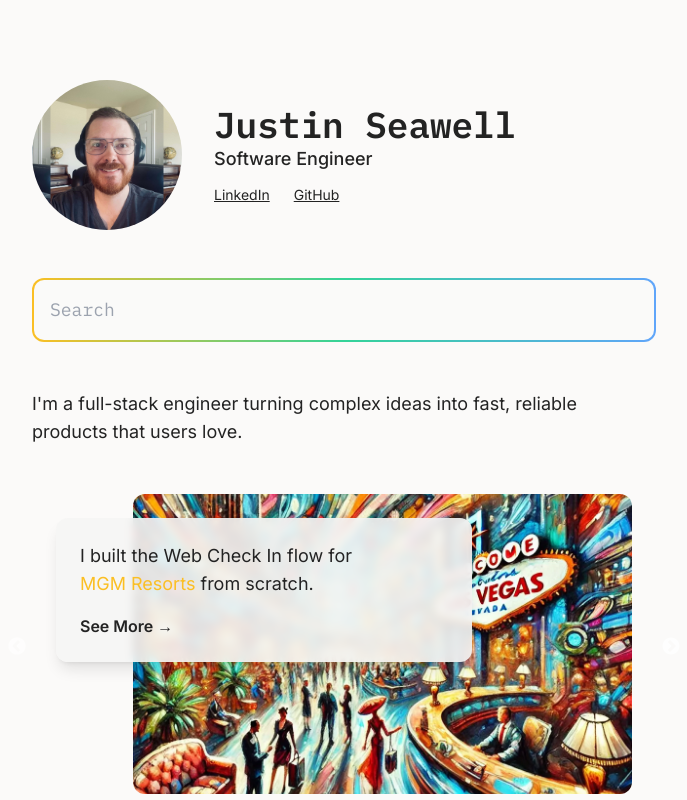
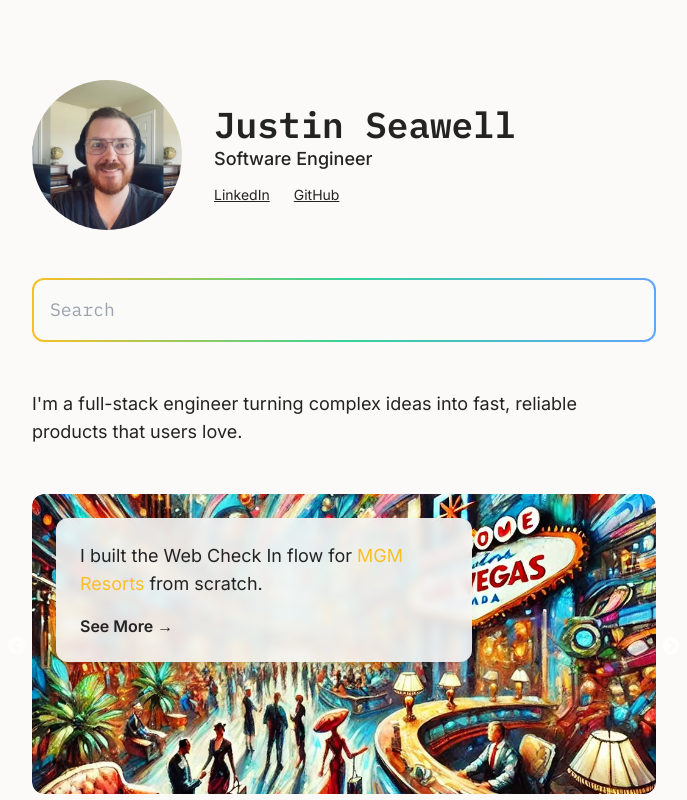
Before and after one commit to jpseawell/personal-site, a Next.js app: page / in a window 1280 px wide. Shown: the top 800 px of the page, without its empty margins (296-983 px from the left). Built offline with nearby package versions, Linux system fonts and the light colour scheme.

Commit message:
feat: add trips article

```diff
--- a/components/showcaseTile.tsx
+++ b/components/showcaseTile.tsx
@@ -17,7 +17,7 @@ const ShowcaseTile = ({
 }: ShowcaseTileProps) => {
   return (
     <div className="relative w-full aspect-[3/1] md:aspect-[4/1] min-h-[240px] md:min-h-[300px] rounded-xl overflow-hidden">
-      <div className="absolute z-0 top-0 right-0 md:right-6 w-4/5 h-full">
+      <div className="z-0 h-full">
         <Image
           src={imageUrl}
           alt="Showcase background"
@@ -26,7 +26,7 @@ const ShowcaseTile = ({
           className="rounded-xl"
         />
       </div>
-      <div className="absolute z-10 top-4 md:top-6 left-1 md:left-6 w-2/3 bg-stone-100/90 backdrop-blur-sm p-6 rounded-xl shadow-lg animate-in fade-in slide-in-from-top-4 duration-500 flex flex-col items-start">
+      <div className="absolute z-10 top-4 md:top-6 left-4 md:left-6 w-2/3 bg-stone-100/90 backdrop-blur-sm p-6 rounded-xl shadow-lg animate-in fade-in slide-in-from-top-4 duration-500 flex flex-col items-start">
         <div className="text-md md:text-lg">{children}</div>
         <Link href={link} className="font-semibold mt-4 inline-block text-base">
           See More &rarr;
--- a/data/articles/check-in.ts
+++ b/data/articles/check-in.ts
@@ -11,53 +11,43 @@ export const checkIn: Article = {
   },
   content: `
   # Building _MGM_'s Web Check-In Flow
+*Lead Front-End Engineer · React, TypeScript, Next.js*
 
-  *Lead Front-End Engineer · React 18, TypeScript, Next.js*
+## Project Snapshot
+The Web Check-In flow (aka *WCI*) is a Next.js web app built on the MGM Web Platform. It’s a micro-front-end rendered inside the MGM shell, which supplies the standard header and footer.
 
-  ## What is it?
-  The Web Check-In flow (aka *WCI*) is a Next.js web app built on the MGM Web Platform. It's a Micro Front-end
-  application where the content is rendered as part of the page within the MGM Shell app that displays the standard header/footer.
+## The Pain We Solved
+Lobby lines at a large hotel aren’t fun. As part of the *Front Desk of the Future* effort, I built a web flow that lets guests check in from the comfort of their browser.
 
-  ## Why did you build it?
-  Lobby lines at a large hotel aren't fun. As part of the *Front-desk of the Future* effort, I developed a
-  web flow that enables guests to check in to their room from the comfort of their web browser.
+## Under the Hood
+The Web Check-In Flow is a sequence of pages that guide guests through the entire process.
 
-  ## How is it built?
-  The Web Check In Flow consists of a series of web pages that the guest navigates through in order
-  to complete checkin.
+### Five-Step Guest Journey
+1. Start page (reservation lookup)
+2. Room add-ons and upgrades
+3. Identity verification
+4. Payment validation
+5. Review & check-in
 
-  #### The flow is as follows:
-  1. Start page (reservation lookup)
-  2. Room Add-ons and upgrades
-  3. Identitiy Verification
-  4. Payment validation
-  5. Review & Check-in
+### Implementation Highlights
+- An app-state context tracks each guest’s progress.
+- Every page fires one GraphQL query for data.
+- If a guest abandons the flow, they start over.
+- Guests are redirected to a third-party ID-verification flow, then returned as verified users.
+- On check-in, reservation data hits the back end to switch the reservation to “checked-in.”
+- Non-sensitive data lives in session storage.
 
-  #### Implementation Details:
-  - There's an app state context that maintains information about the guest's check-in process.
-  - Each page fires one query to a GQL back-end for data retrieval.
-  - If the guest abandons the flow at any point, then they need to start over.
-  - The guest is redirected to a 3rd party ID verification web flow and then returned to the check-in flow authenticated as a verified user.
-  - Once the guest clicks the check in button, then their reservation data is submitted to the back-end to move the reservation to checked-in state.
-  - Non-sensitive data is stored to the browser session.
+## Roadblocks & Fixes
 
-  ## What challenges did you overcome during development?
-  The two biggest challenges were turn-around time, and a quirk of the micro front-end shell integration.
+### Racing the Clock
+An MVP had to ship in under three two-week sprints. One extra Saturday later, the pilot launched on time.
 
-  ### Quick Turn-Around
-  For various reasons, I needed to implement and release an MVP to begin the WCI pilot program in under three 2-week sprints.
-  This left little room for unexpected issues. I worked an extra Saturday and was able to deliver on time.
+### Taming the Full-Refresh Bug
+The inherited shell triggered a full page refresh on route changes, wiping app state. The bug appeared only in certain environments, but once identified, I refactored navigation to keep state intact.
 
-  ### The Page Refresh Issue
-  Long story short, I inherited a web app architecture that caused a full web page refresh on page change. This is a problem
-  because it was clearing the app state from page to page which means the app didn't know where the user was at in the flow.
+## Impact in the Wild
+The pilot property rolled out smoothly, and WCI is now live across all MGM properties. Adoption keeps climbing as more guests choose the hassle-free web check-in.
 
-  The kicker is that this only happened on certain environments, so I had no idea this would happen while I was on local dev env.
-  After a lot of headache, I was able to find a solution and move forward.
-
-  ## What were the results?
-
-  The results were great! We rolled out the check-in flow from the single pilot property to all MGM properties. The web check-in flow is still used today by many guests, and it's adoption is increasing.
 `,
   keywords: ["MGM", "Check-In"],
   links: [
--- a/data/articles/index.ts
+++ b/data/articles/index.ts
@@ -1,8 +1,8 @@
-import { camelToSlug } from "@/utils";
 import { about } from "./about";
 import { resume } from "./resume";
 import { checkIn } from "./check-in";
 import { LinkItem } from "@/types/link";
+import { trips } from "./trips";
 
 export interface Article {
   title: string;
@@ -22,6 +22,7 @@ const articles: { [key: string]: Article } = {
   about,
   resume,
   checkIn,
+  trips,
 };
 
 export const articlesBySlug: { [key: string]: Article } = Object.values(
--- /dev/null
+++ b/data/articles/trips.ts
@@ -0,0 +1,61 @@
+import { Article } from ".";
+
+export const trips: Article = {
+  slug: "trips",
+  title: "Building MGM Trips",
+  description:
+    "Need a high level overview of your next Vegas vacation? Look no further than the Trips web app.",
+  bannerImg: {
+    path: "/images/trips-web-opt.png",
+    alt: "Checking in to a Las Vegas hotel.",
+  },
+  content: `
+  # Building a Way for Guests to View Their Trips at _MGM Resorts_
+  *Lead Front-End Engineer · React, TypeScript, Next.js*
+
+  ## Project Snapshot
+  The Trips flow is a Next.js web app on the MGM Web Platform that fetches and displays a guest’s reservations and itineraries in a clean, mobile-friendly layout.
+
+  ## Why It Matters
+  Guests wanted one place to see every upcoming stay, dinner, and show. Our team built a unified view so they could plan, adjust, or just day-dream before arrival.
+
+  ## Under the Hood
+  ### Three-Step Journey
+  1. **Trips List** – cards showing upcoming and past trips
+  2. **Itinerary** – chronological view of all reservations for a trip, plus smart recommendations
+  3. **Details** – deep dive into a single reservation (room, dining, or show)
+
+  ### Implementation Highlights
+  - Requires MGM account auth to pull trip data
+  - Trips presented as cards, grouped by upcoming vs. past
+  - Itinerary data fetched on demand, so updates appear instantly
+  - Three reservation types (room, dining, show) handled by one polymorphic \`Reservation\` class
+
+  ## Roadblocks & Fixes
+  ### Taming Time Zones
+  Server (UTC), browser, and property zones all differed. Converting everything to the browser’s zone kept times intuitive while preserving accuracy.
+
+  ### One UI, Three Reservation Types
+  Instead of three separate UIs, a single \`Reservation\` class absorbed backend data and exposed common helpers, letting the front end stay DRY.
+
+  ## Results in the Wild
+  The feature rolled out smoothly and remains in use after multiple re-skins and migrations—proof the core architecture still holds up.
+  `,
+  keywords: ["MGM", "Trips", "MGM Resorts", "polymorphic", "timezones"],
+  links: [
+    {
+      href: "http://mgmresorts.com/",
+      label: "MGM Resorts",
+      openNewTab: true,
+    },
+  ],
+  tech: [
+    "React",
+    "Next JS",
+    "JavaScript",
+    "TypeScript",
+    "GQL",
+    "GraphQL",
+    "Micro Front-End",
+  ],
+};
--- a/pages/index.tsx
+++ b/pages/index.tsx
@@ -11,10 +11,8 @@ import { LinkItem } from "@/types/link";
 interface ShowcaseSliderItem {
   imageUrl: string;
   link: string;
-  title: string;
-  highlight: string;
+  content: string; // Use * to mark highlight
   highlightClass: string;
-  subtitle?: string;
 }
 
 interface HomePageProps {
@@ -31,10 +29,15 @@ export const getStaticProps = (() => {
     {
       imageUrl: "/images/vegas-check-in-opt.webp",
       link: "/check-in",
-      title: "I built the Web Check In flow for",
-      highlight: "MGM Resorts",
+      content: "I built the Web Check In flow for *MGM Resorts* from scratch.",
       highlightClass: "text-amber-400",
-      subtitle: "from scratch.",
+    },
+    {
+      imageUrl: "/images/trips-web-opt.png",
+      link: "/trips",
+      content:
+        "Building a way for guests to view their trips at *MGM Resorts*.",
+      highlightClass: "text-amber-400",
     },
   ];
 
@@ -58,18 +61,20 @@ export default function Home({
       <div className="md:text-lg">{introText}</div>
       <div>
         <ShowcaseSlider
-          items={showcaseItems.map((item) => ({
+          items={showcaseItems.map((item) => {
+            const parts = item.content.split("*");
+            return {
               imageUrl: item.imageUrl,
               link: item.link,
               children: (
                 <>
-                {item.title}
-                <br />
-                <span className={item.highlightClass}>{item.highlight}</span>
-                {item.subtitle && <> {item.subtitle}</>}
+                  {parts[0]}
+                  <span className={item.highlightClass}>{parts[1]}</span>
+                  {parts[2]}
                 </>
               ),
-          }))}
+            };
+          })}
         />
       </div>
       <div>
```
Also changed, not shown: public/images/trips-web-opt.png (added). Lines whose indentation alone changed are shown as unchanged.
